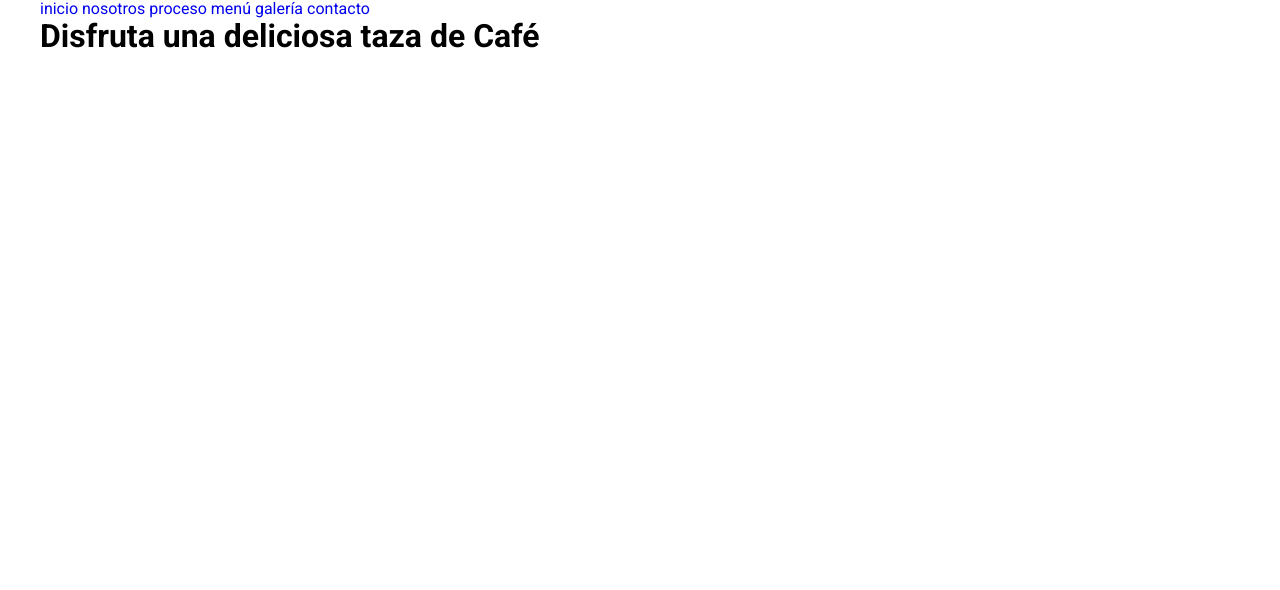
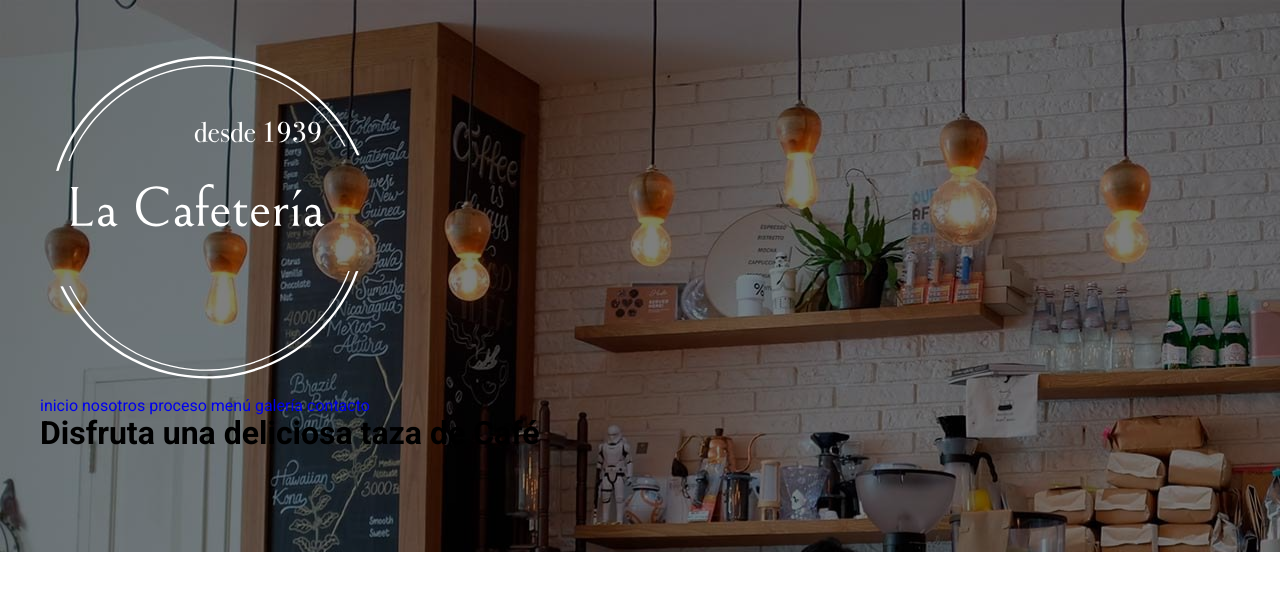
Before and after one commit to pmnodari/Cafeteria, a website: page index.html in a window 1280 px wide. Drawn offline with Linux system fonts and the light colour scheme.

Commit message:
Maquetado HTML del Header, y anidacion con SASS

```diff
--- a/index.html
+++ b/index.html
@@ -17,7 +17,7 @@
         <div class="contenido-header contenedor">
             <div class="barra">
                 <div class="logo">
-
+                    <img src="build/img/logo.svg" alt="logo cafeteria">
                 </div>
                 <nav class="nav-principal">
                     <a href="index.html">inicio</a>
--- a/src/scss/header/_header.scss
+++ b/src/scss/header/_header.scss
@@ -1,3 +1,25 @@
+//Importamos la carpeta variable
+@use 'base/variables' as v;
 .header {
-    color: black;
+    padding: 5rem 0;
+    position: relative;
+
+    &::before{
+        content: "";
+        background-color: v.$negro;
+        position: absolute;
+        top: 0;
+        left: 0;
+        right: 0;
+        bottom: 0;
+        opacity: 0.5;
+    }
+    .contenido-header{
+        //Para que esta etiqueta este arriba del before, y poder seleccionar los enlaces.
+        position: relative;
+    }
 }
+//Header ce cada página
+.header-inicio{
+    background-image: url(../img/header_inicio.jpg);
+}
```
Also changed, not shown: resumen.txt (+10 -0 lines), build/css/app.css.
